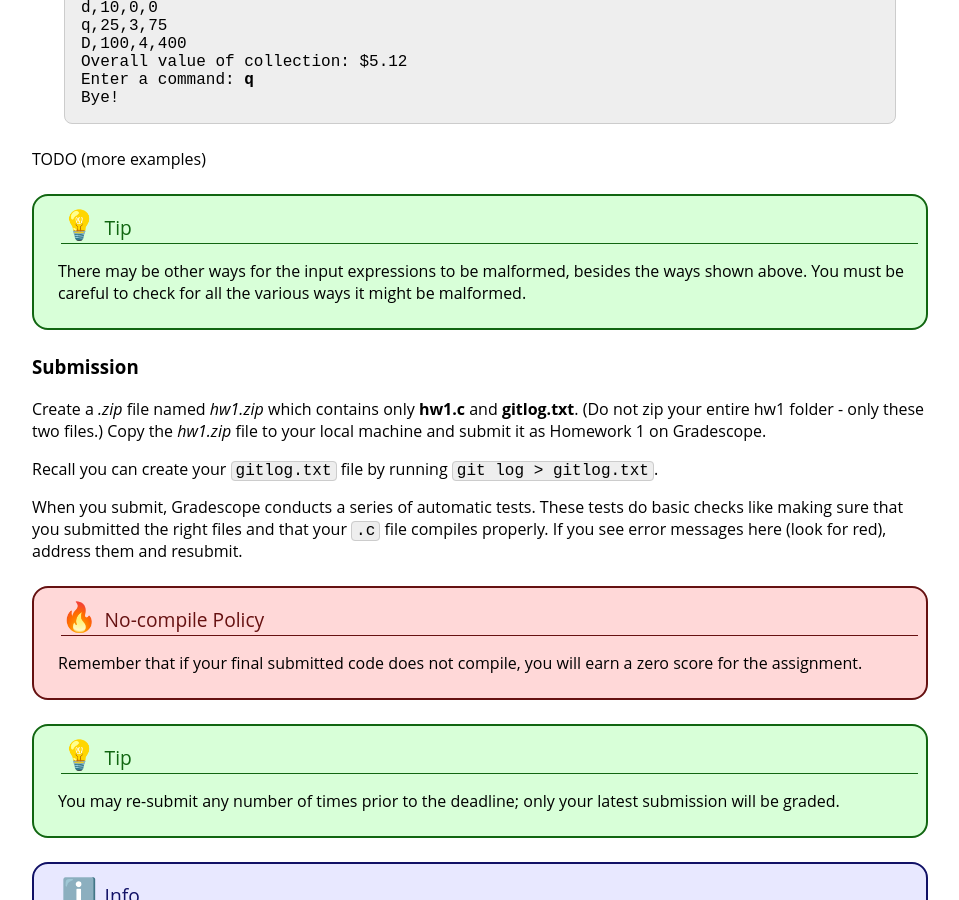
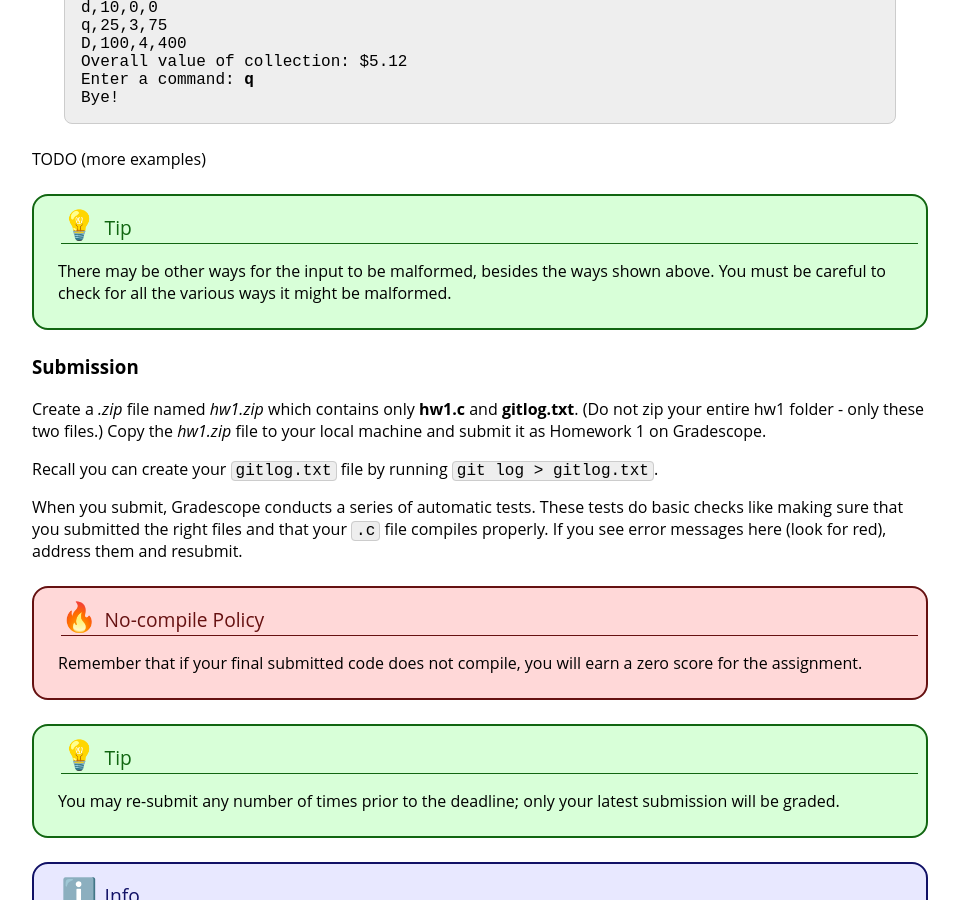
Before and after one commit to vivek-booshan/cs220-sp23, a Jekyll site: the page built from assign/hw1.md, in a window 1280 px wide and 900 px high, scrolled down 2880 px. Shown: the whole window, without its empty margins (160-1119 px from the left). Built offline with Jekyll 4.4.1, drawn with Linux system fonts in a browser that asks for light colours.

Commit message:
minor phrasing tweak

```diff
--- a/assign/hw1.md
+++ b/assign/hw1.md
@@ -178,7 +178,7 @@ TODO (more examples)
 <div class='admonition tip'>
 <div class='title'>Tip</div>
 <div class='content'>
-<p>There may be other ways for the input expressions to be malformed,
+<p>There may be other ways for the input to be malformed,
 besides the ways shown above. You must be careful to check for all the
 various ways it might be malformed.</p>
 </div>
```
